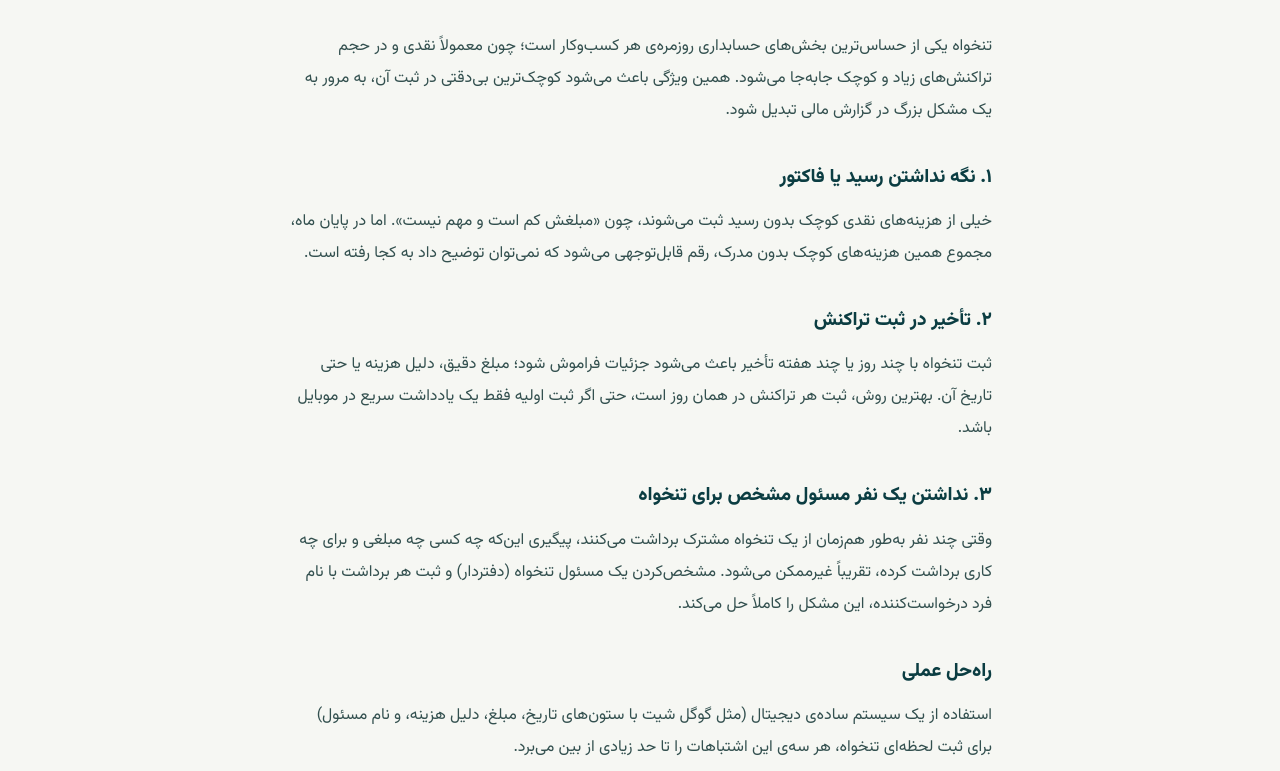
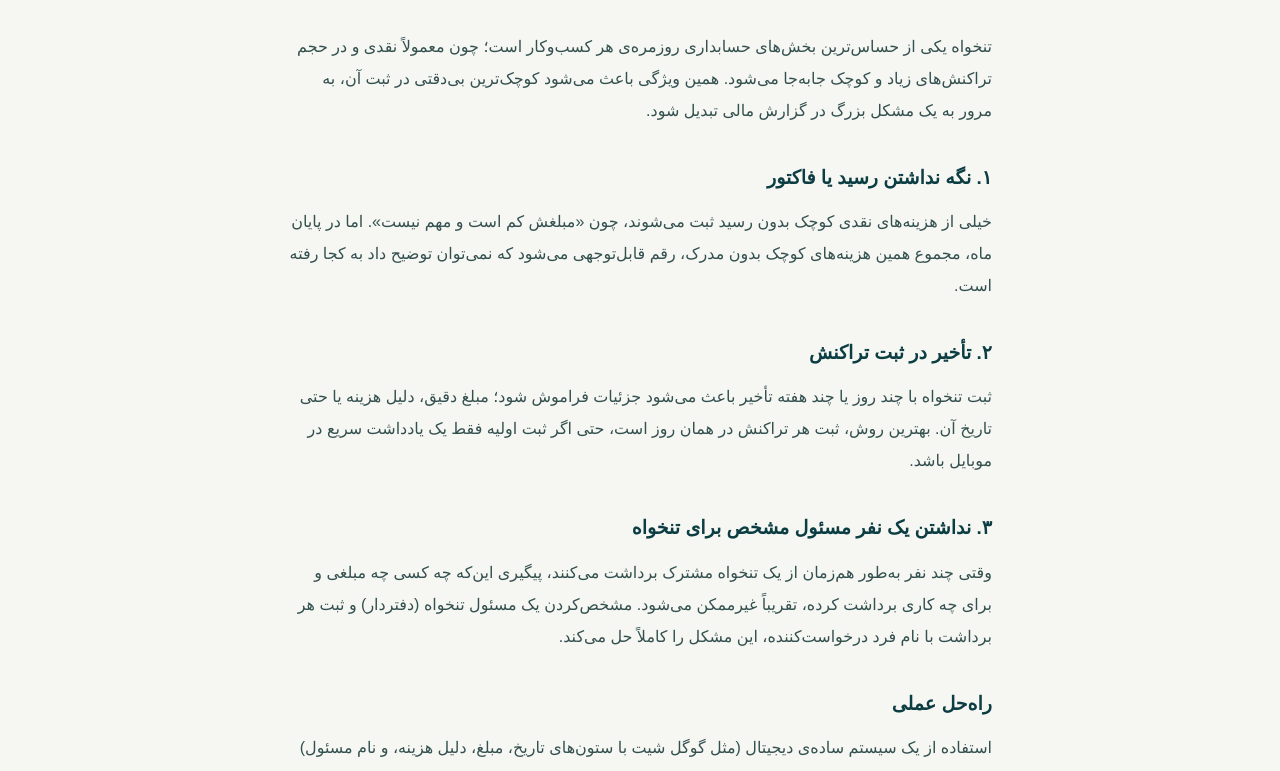
Before and after one commit to Saheltvto/SahelComputer, a plain HTML site: page articles/eshtebahat-tankhah.html in a window 1280 px wide. Shown: the part 304-1075 px from the top of the page. Drawn offline with Linux system fonts and the light colour scheme.

Commit message:
Add files via upload

```diff
--- a/articles/eshtebahat-tankhah.html
+++ b/articles/eshtebahat-tankhah.html
@@ -5,9 +5,6 @@
 <meta name="viewport" content="width=device-width, initial-scale=1.0">
 <title>۳ اشتباه رایج در ثبت تنخواه که هزینه‌تان می‌شود | ساحل</title>
 <meta name="description" content="سه اشتباه متداول در مدیریت تنخواه و راه‌های پیشگیری از آن‌ها.">
-<link rel="preconnect" href="https://fonts.googleapis.com">
-<link rel="preconnect" href="https://fonts.gstatic.com" crossorigin>
-<link href="https://fonts.googleapis.com/css2?family=Vazirmatn:wght@300;400;500;600;700;800;900&display=swap" rel="stylesheet">
 <link rel="icon" href="../assets/favicon.svg" type="image/svg+xml">
 <link rel="stylesheet" href="../css/style.css">
 </head>
```
Also changed, not shown: articles/gozaresh-mali-mahane.html (+0 -3 lines), articles/hesab-shakhsi-va-kasbokar.html (+0 -3 lines), articles/naghshe-rah-excel.html (+0 -3 lines), articles/otomasion-google-sheet.html (+0 -3 lines), articles/website-khoob-kasbokar.html (+0 -3 lines).
